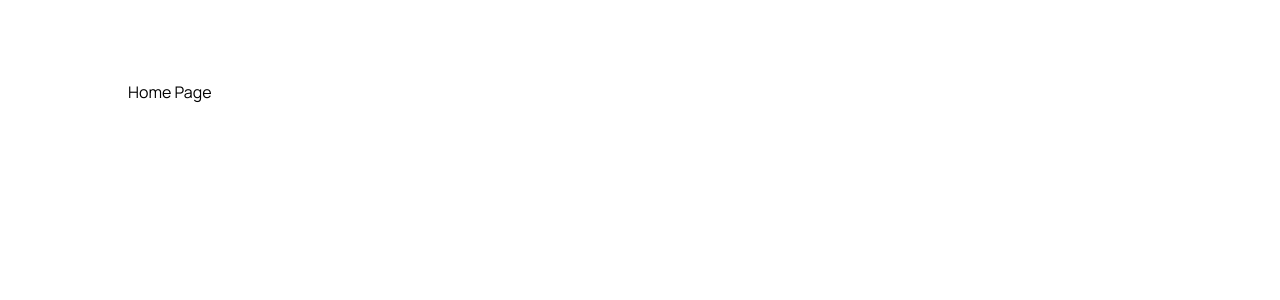
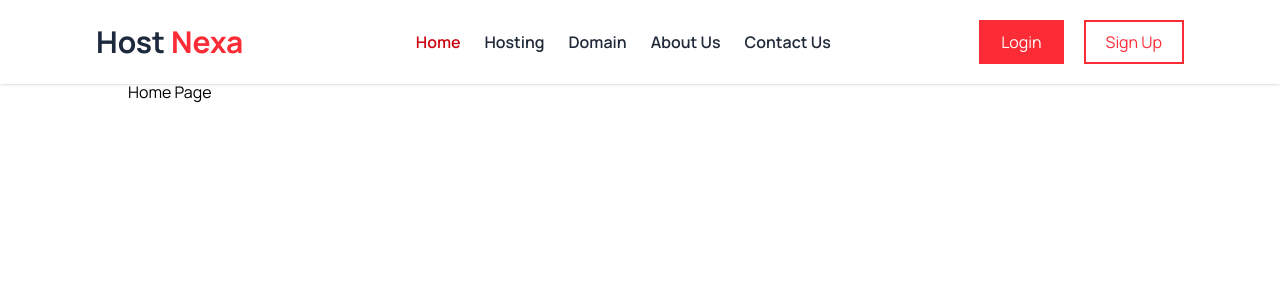
Before and after one commit to kathiravanvellaisamy/web-hosting-website, a React (Vite) app: page / in a window 1280 px wide. Shown: the top 300 px of the page. Built offline with nearby package versions, Linux system fonts and the light colour scheme.

Commit message:
create header section

```diff
--- a/src/App.jsx
+++ b/src/App.jsx
@@ -5,10 +5,13 @@ import Domain from "./pages/Domain"
 import About from './pages/About'
 import Contact from "./pages/Contact"
 import Auth from "./pages/Auth"
+import Navbar from "./components/Navbar"
 
 
 const App = () => {
   return (
+    <>
+      <Navbar />
       <Routes>
         <Route path="/" element={<Home />} />
         <Route path="/hosting" element={<Hosting />} />
@@ -17,6 +20,7 @@ const App = () => {
         <Route path="/contact" element={<Contact />} />
         <Route path="/auth" element={<Auth />} />
       </Routes>
+    </>
   )
 }
 
--- /dev/null
+++ b/src/components/Navbar.jsx
@@ -0,0 +1,31 @@
+import { Link, useLocation } from "react-router-dom"
+
+
+const Navbar = () => {
+  const location = useLocation()
+
+  return (
+    <header className="w-full bg-white fixed z-50 shadow">
+      <nav className="px-6 sm:px-12 md:px-24 py-5">
+        <div className="flex items-center justify-between">
+            <div className="flex items-center ">
+                <Link to="/"  className="text-3xl text-slate-800 font-bold">Host <span className="text-red-500"> Nexa</span></Link>
+            </div>
+            <div className="hidden md:flex items-center space-x-6 font-semibold text-dark ml-6">
+                <Link className={location.pathname === '/' ? "text-primary":""} to={'/'} >Home</Link>
+                <Link className={location.pathname === '/hosting' ? "text-primary":""} to={'/hosting' }>Hosting</Link>
+                <Link  className={location.pathname === '/domain' ? "text-primary":""} to={'/domain'} >Domain</Link>
+                <Link  className={location.pathname === '/about' ? "text-primary":""} to={'/about'} >About Us</Link>
+                <Link  className={location.pathname === '/contact' ? "text-primary":""} to={'/contact'} >Contact Us</Link>
+            </div>
+            <div className="hidden md:flex gap-5 items-center">
+            <Link to={'/auth'} className="bg-red-500 text-white py-2 px-5 border-2 border-red-500 hover:bg-white hover:text-red-500 transition-all duration-500 ">Login</Link>
+            <Link to={'/auth'} className="border-2 border-red-500 text-red-500 py-2 px-5 hover:bg-red-500 hover:text-white">Sign Up</Link>
+            </div>
+        </div>
+      </nav>
+    </header>
+  )
+}
+
+export default Navbar
```
Lines whose indentation alone changed are shown as unchanged.
